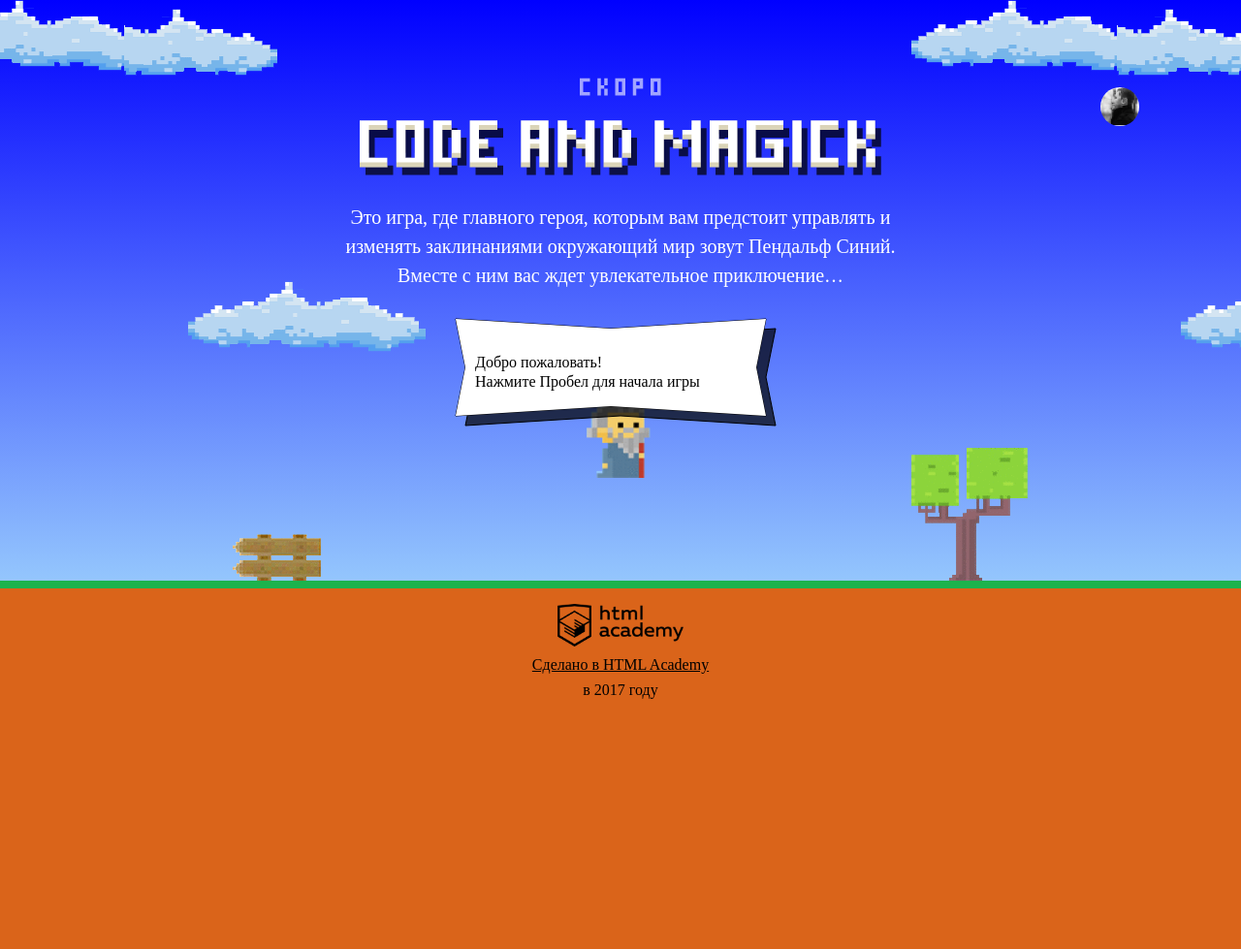
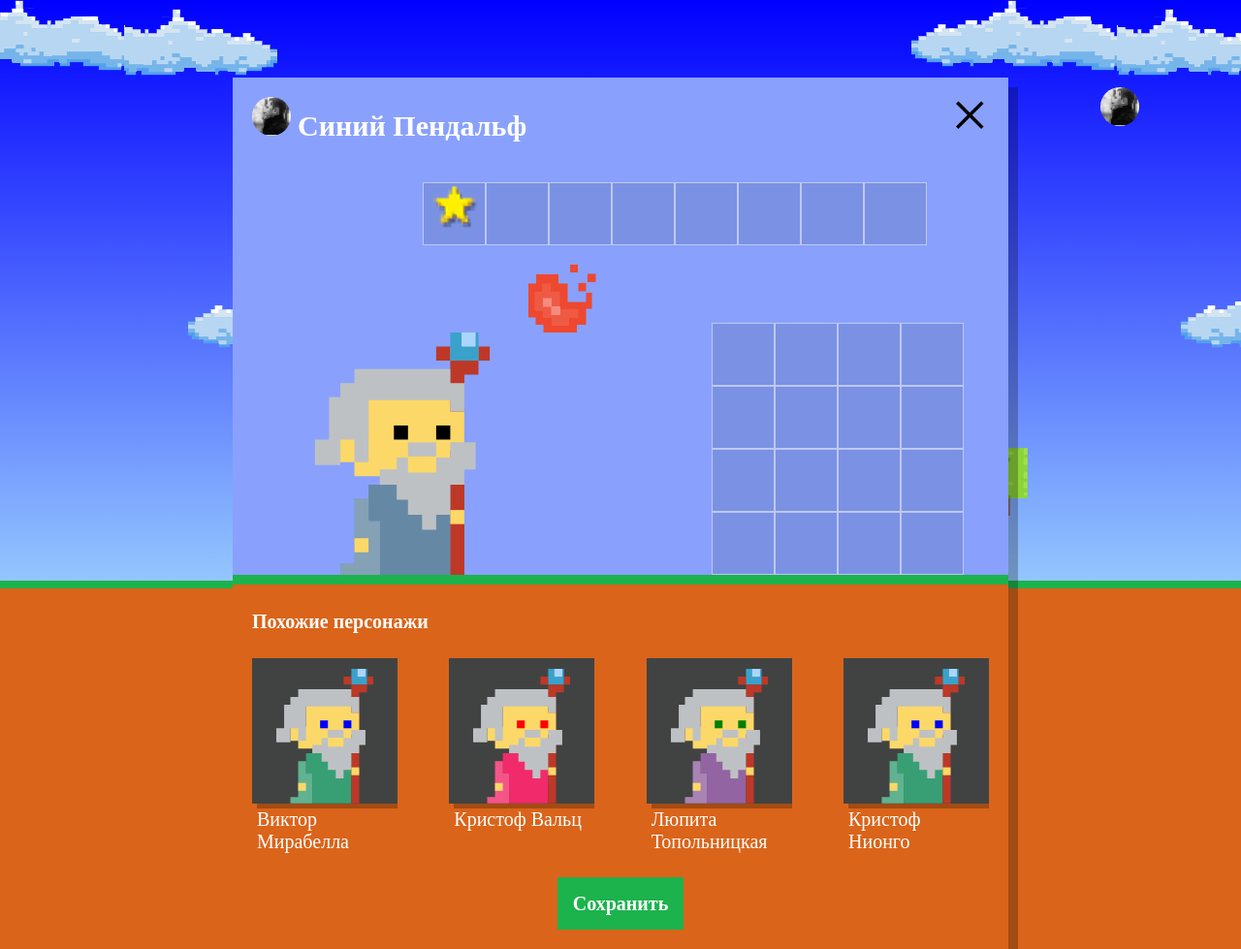
Before and after one commit to k-art/109874-code-and-magick-1, a website: page index.html in a window 1280 px wide. Shown: the whole page at 97% size. Before the commit the page ends 800 px from the top, so only its background shows below. Drawn offline with Linux system fonts and the light colour scheme; a web font is replaced by a local one.

Commit message:
выводит на страницу похожих персонажей, используя шаблонизацию

```diff
--- a/index.html
+++ b/index.html
@@ -199,6 +199,7 @@
   }
 </script>
 <script src="js/stat.js"></script>
+<script src="js/setup.js"></script>
 <script src="js/game.js"></script>
 
 </body>
--- /dev/null
+++ b/js/setup.js
@@ -0,0 +1,50 @@
+'use strict';
+
+(function () {
+  var userDialog = document.querySelector('.setup');
+  userDialog.classList.remove('hidden');
+
+  var similarListElement = document.querySelector('.setup-similar-list');
+  var similarWizardTemplate = document.querySelector('#similar-wizard-template').content.querySelector('.setup-similar-item');
+
+  var WIZARD_NAMES = ['Иван', 'Хуан Себастьян', 'Мария', 'Кристоф', 'Виктор', 'Юлия', 'Люпита', 'Вашингтон'];
+  var WIZARD_SURNAMES = ['да Марья', 'Верон', 'Мирабелла', 'Вальц', 'Онопко', 'Топольницкая', 'Нионго', 'Ирвинг'];
+  var WIZARD_COAT_COLORS = ['rgb(101, 137, 164)', 'rgb(241, 43, 107)', 'rgb(146, 100, 161)', 'rgb(56, 159, 117)', 'rgb(215, 210, 55)', 'rgb(0, 0, 0)'];
+  var WIZARD_EYES_COLORS = ['black', 'red', 'blue', 'yellow', 'green'];
+  var NUMBER_OF_WIZARDS = 4;
+
+  function selectRandomElement(data) {
+    return Math.floor(Math.random() * data.length);
+  }
+
+  function createRandomWizardsData(number) {
+    var wizardsData = [];
+    for (var i = 0; i < number; i++) {
+      wizardsData[i] = {};
+      wizardsData[i].name = WIZARD_NAMES[selectRandomElement(WIZARD_NAMES)] + ' ' + WIZARD_SURNAMES[selectRandomElement(WIZARD_SURNAMES)];
+      wizardsData[i].coatColor = WIZARD_COAT_COLORS[selectRandomElement(WIZARD_COAT_COLORS)];
+      wizardsData[i].eyesColor = WIZARD_EYES_COLORS[selectRandomElement(WIZARD_EYES_COLORS)];
+    }
+    return wizardsData;
+  }
+
+  var wizards = createRandomWizardsData(NUMBER_OF_WIZARDS);
+
+  function renderWizard(wizard) {
+    var wizardElement = similarWizardTemplate.cloneNode(true);
+
+    wizardElement.querySelector('.setup-similar-label').textContent = wizard.name;
+    wizardElement.querySelector('.wizard-coat').style.fill = wizard.coatColor;
+    wizardElement.querySelector('.wizard-eyes').style.fill = wizard.eyesColor;
+
+    return wizardElement;
+  }
+
+  var fragment = document.createDocumentFragment();
+  for (var i = 0; i < wizards.length; i++) {
+    fragment.appendChild(renderWizard(wizards[i]));
+  }
+  similarListElement.appendChild(fragment);
+
+  document.querySelector('.setup-similar').classList.remove('hidden');
+})();
```
